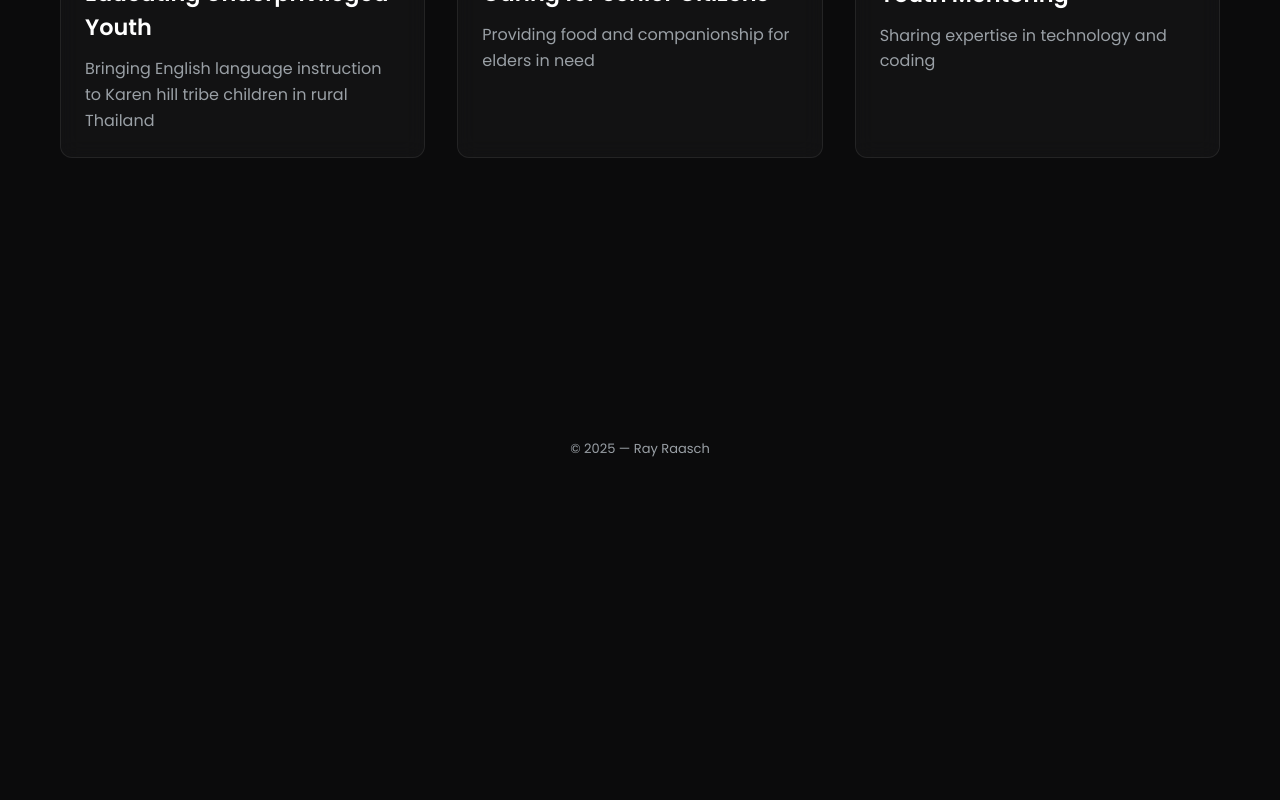
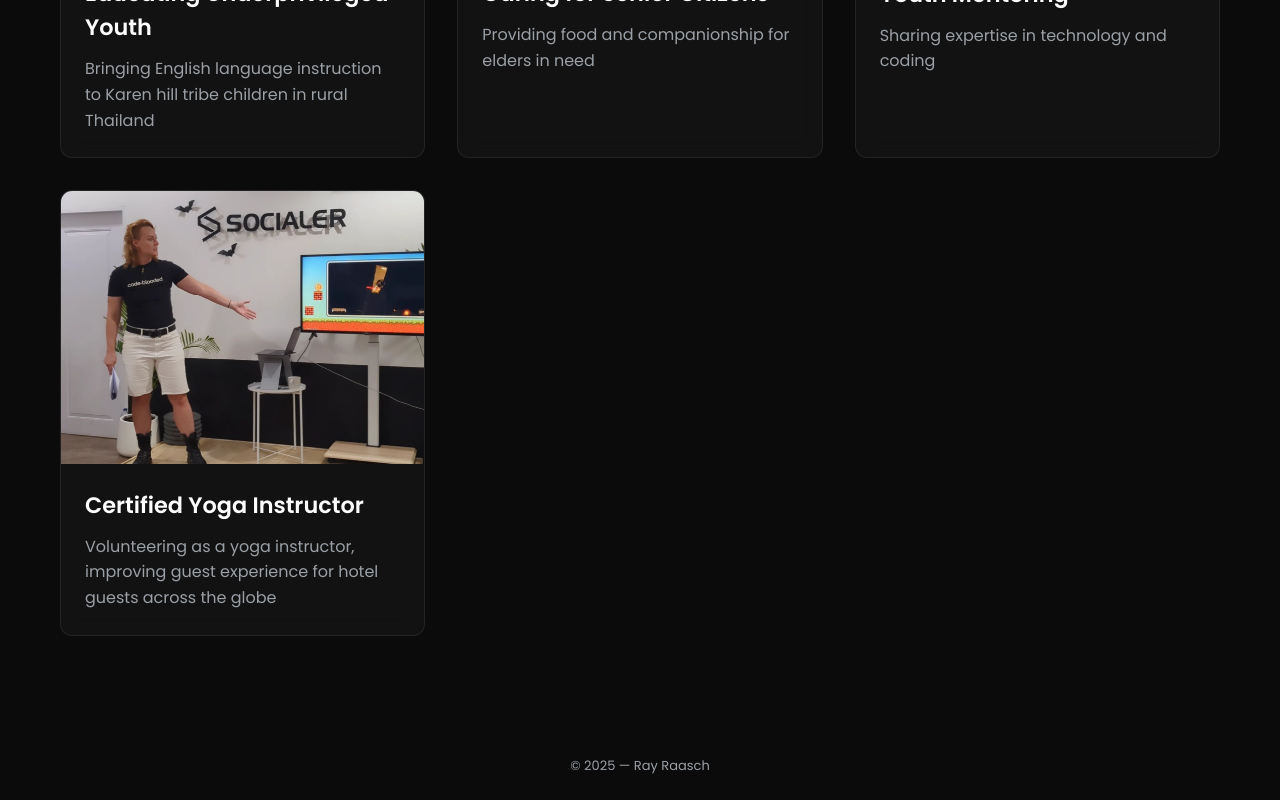
Before and after one commit to MsRaasch27/portfolio, a React (Vite) app: page /volunteer in a window 1280 px wide. Shown: the part 520-1320 px from the top of the page. Before the commit the page ends 1003 px from the top, so only its background shows below. Built offline with nearby package versions, Linux system fonts and the light colour scheme.

Commit message:
Added yoga, removed client projects header

```diff
--- a/src/pages/ClientProjects.jsx
+++ b/src/pages/ClientProjects.jsx
@@ -13,8 +13,6 @@ export default function ClientProjects() {
   return (
     <div className="client-projects-page">
       <div className="page-header">
-        <h1>Client Projects</h1>
-        <p className="subtitle">Showcasing my work on impactful web applications</p>
         <Link to="/engineer" className="back-button">
           ← Back to Engineer
         </Link>
--- a/src/pages/Home.jsx
+++ b/src/pages/Home.jsx
@@ -17,10 +17,10 @@ export default function Home() {
   });
 
   const tiles = [
-    { id: 1, className: "q1", text: "Engineer", image: engineerhatImage, tooltip: "Check out my GitHub" }, // top-left
+    { id: 1, className: "q1", text: "Engineer", image: engineerhatImage, tooltip: "Check out my work" }, // top-left
     { id: 2, className: "q2", text: "Educator", image: teacherhatImage, tooltip: "Book me as a tutor" }, // top-right
     { id: 3, className: "q3", text: "Entrepreneur", image: entrepreneurImage, tooltip: "Visit my E-Commerce site" }, // bottom-left
-    { id: 4, className: "q4", text: "Example", image: exampleImage, tooltip: "See my volunteer work" }, // bottom-right
+    { id: 4, className: "q4", text: "Example", image: exampleImage, tooltip: "See volunteer experience" }, // bottom-right
   ];
 
   return (
--- a/src/pages/Volunteer.jsx
+++ b/src/pages/Volunteer.jsx
@@ -4,6 +4,7 @@ import "../styles/Volunteer.css";
 import karenImage from "../assets/karen.jpeg";
 import elderImage from "../assets/elders.jpg";
 import mentoringImage from "../assets/mentoring.jpeg";
+import yogaImage from "../assets/yoga_beach.png";
 
 export default function Volunteer() {
   useSEO({
@@ -35,6 +36,13 @@ export default function Volunteer() {
       description: "Sharing expertise in technology and coding",
       imageUrl: mentoringImage,
       alt: "Youth mentoring session"
+    },
+    {
+      id: 4,
+      title: "Certified Yoga Instructor",
+      description: "Volunteering as a yoga instructor, improving guest experience for hotel guests across the globe",
+      imageUrl: mentoringImage,
+      alt: "Volunteer yoga teaching"
     }
 
   ];
```
Also changed, not shown: 1 other file (tests, documents, lock files or other folders).
